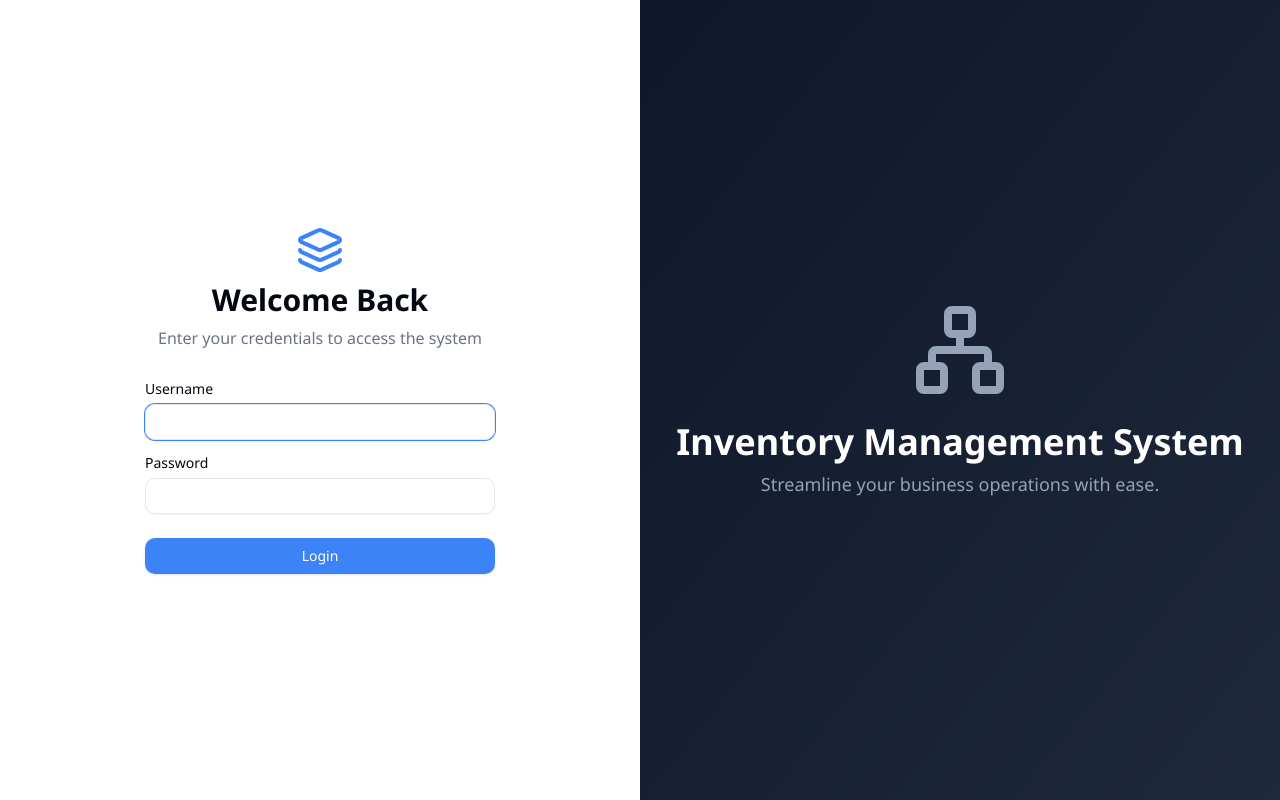
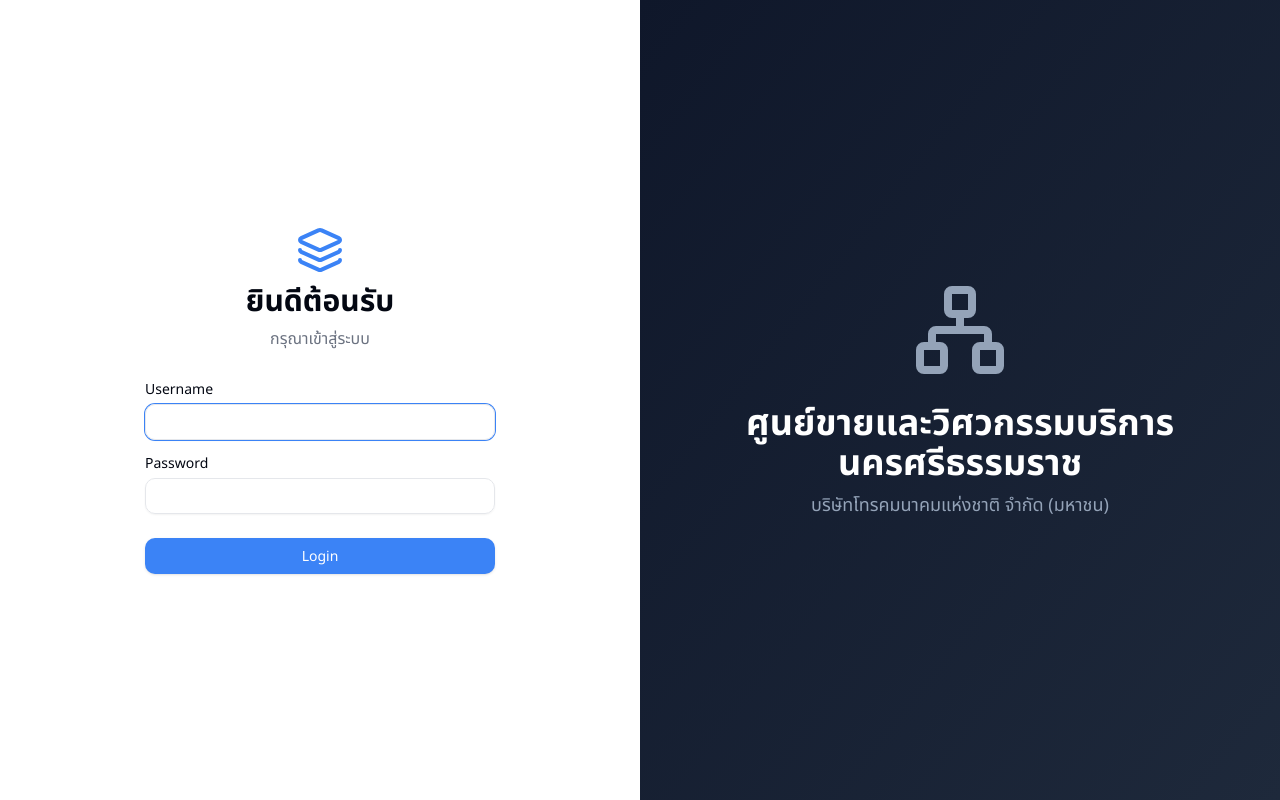
Before and after one commit to sudoaptgetupdate-y/www, a React (Vite) app in the folder ims-frontend/: page /login in a window 1280 px wide. Built offline with nearby package versions, Linux system fonts and the light colour scheme.

Commit message:
รอแก้เรื่องLogin

```diff
--- a/ims-frontend/src/pages/LoginPage.jsx
+++ b/ims-frontend/src/pages/LoginPage.jsx
@@ -53,9 +53,9 @@
                 <div className="mx-auto grid w-[350px] gap-8">
                     <div className="grid gap-2 text-center">
                         <Layers className="mx-auto h-12 w-12 text-primary" />
-                        <h1 className="text-3xl font-bold">Welcome Back</h1>
+                        <h1 className="text-3xl font-bold">ยินดีต้อนรับ</h1>
                         <p className="text-balance text-muted-foreground">
-                            Enter your credentials to access the system
+                            กรุณาเข้าสู่ระบบ
                         </p>
                     </div>
                     <form onSubmit={handleSubmit}>
@@ -92,10 +92,10 @@
                  <div className="text-center">
                     <Network className="mx-auto h-24 w-24 text-slate-400" />
                     <h2 className="mt-6 text-4xl font-bold">
-                        Inventory Management System
+                        ศูนย์ขายและวิศวกรรมบริการ นครศรีธรรมราช
                     </h2>
                     <p className="mt-2 text-lg text-slate-400">
-                        Streamline your business operations with ease.
+                        บริษัทโทรคมนาคมแห่งชาติ จำกัด (มหาชน)
                     </p>
                 </div>
             </div>
```
